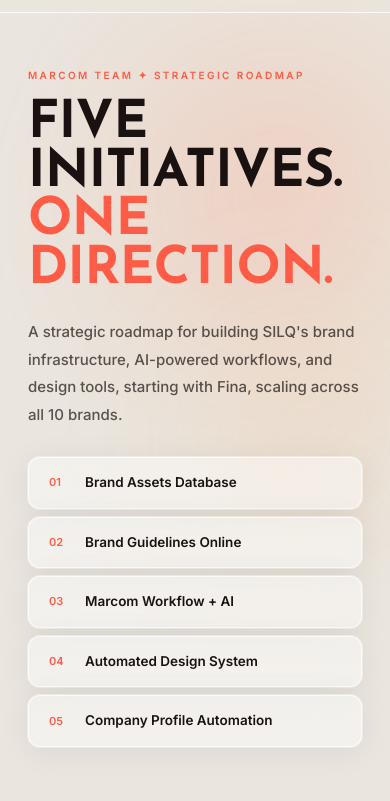
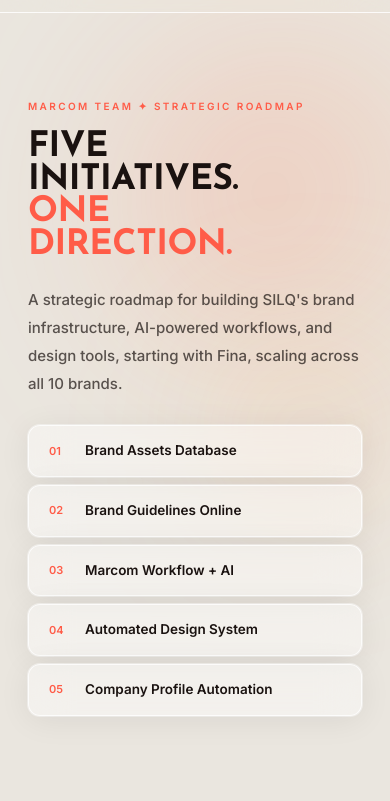
Before and after one commit to designography96-cloud/marcomplan, a plain HTML site: page index.html in a window 390 px wide. Shown: the part 43-844 px from the top of the page. Drawn offline with Linux system fonts and the light colour scheme.

Commit message:
Fix hero heading overflow on mobile — responsive font-size clamp

```diff
--- a/index.html
+++ b/index.html
@@ -636,7 +636,7 @@
   .ft-note{text-align:left}
 }
 @media(max-width:600px){
-  .hero h1{letter-spacing:-0.5px}
+  .hero h1{font-size:clamp(26px,9vw,52px);letter-spacing:-0.5px}
   .adm-grid{grid-template-columns:1fr}
   .s2{grid-column:1}
   .deck-stats{grid-template-columns:1fr 1fr}
```
